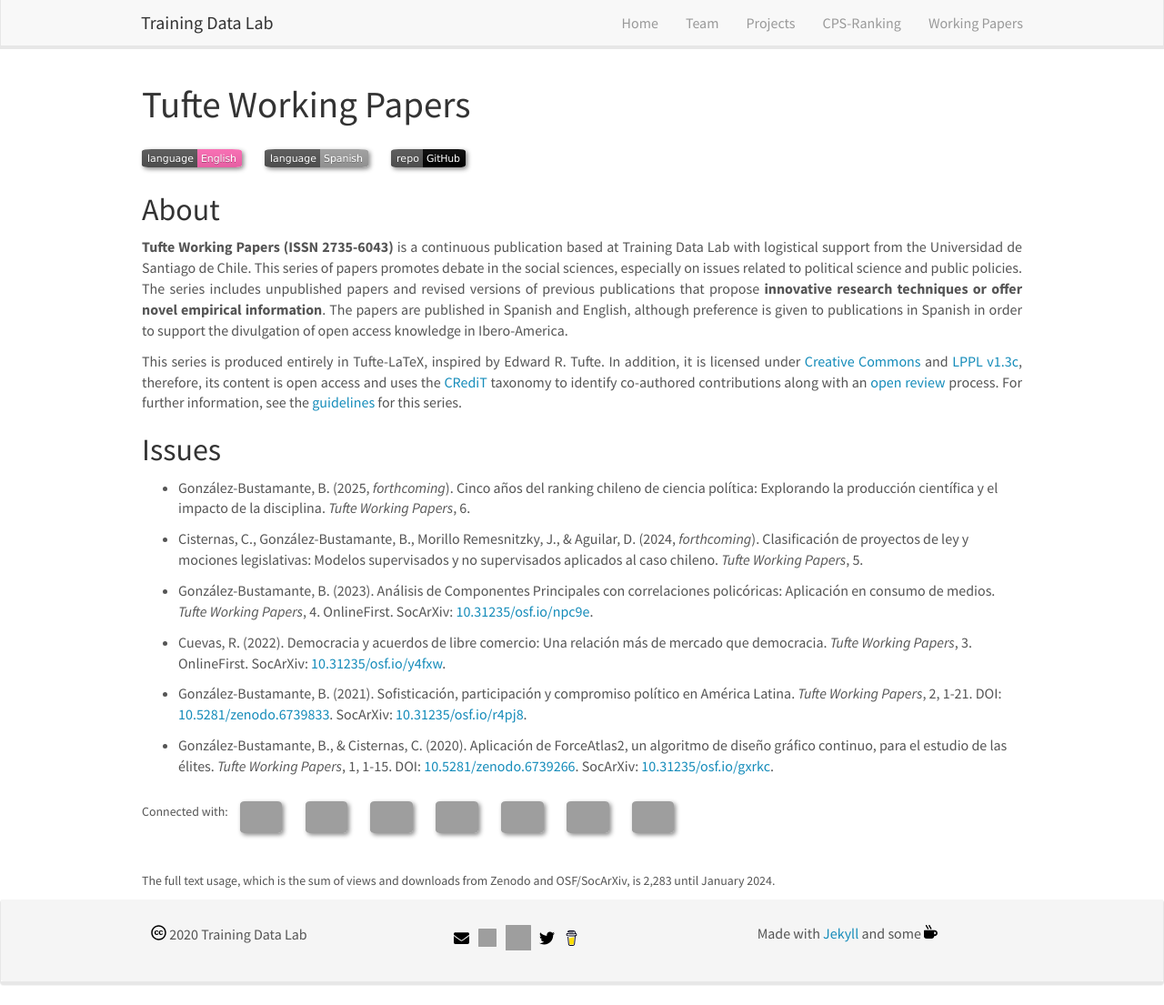
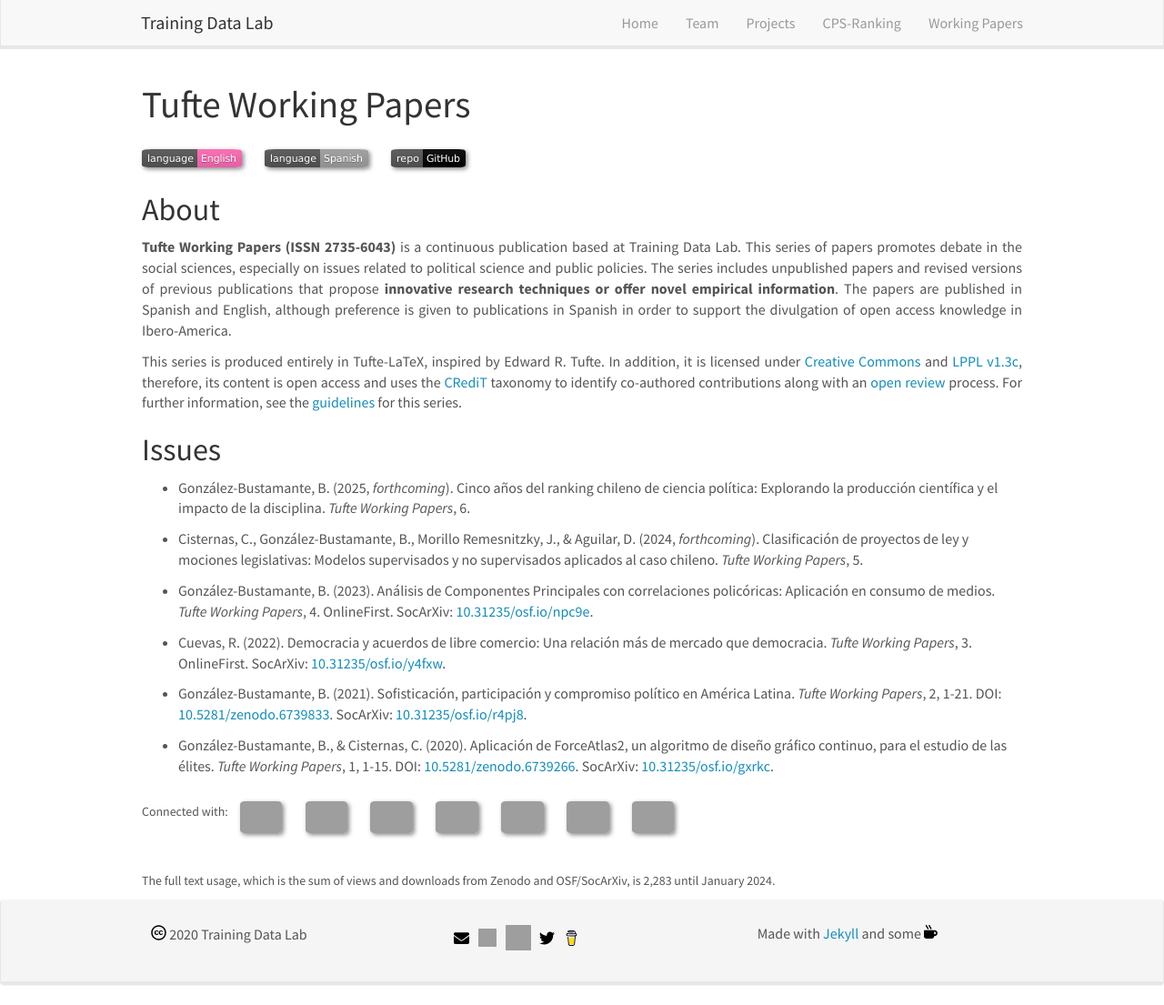
Before and after one commit to training-datalab/old-training-datalab.com, a Jekyll site: the page built from _pages/tufte-working-papers.md, in a window 1280 px wide and 1105 px high. Shown: the whole window at 91% size. Built offline with Jekyll 4.4.1, drawn with Linux system fonts in a browser that asks for light colours; nearby versions of some CDN libraries.

Commit message:
Update tufte-working-papers.md
Co-Authored-By: jaquelin Morillo <91754541+JaquelinMorillo@users.noreply.github.com>
Co-Authored-By: Antonia Rebolledo <139165914+AntoRebolledo@users.noreply.github.com>

```diff
--- a/_pages/tufte-working-papers.md
+++ b/_pages/tufte-working-papers.md
@@ -12,7 +12,7 @@
 
 ## About
 
-<p align=" justify"><b>Tufte Working Papers (ISSN 2735-6043)</b> is a continuous publication based at Training Data Lab with logistical support from the Universidad de Santiago de Chile. This series of papers promotes debate in the social sciences, especially on issues related to political science and public policies. The series includes unpublished papers and revised versions of previous publications that propose <strong>innovative research techniques or offer novel empirical information</strong>. The papers are published in Spanish and English, although preference is given to publications in Spanish in order to support the divulgation of open access knowledge in Ibero-America.</p>
+<p align=" justify"><b>Tufte Working Papers (ISSN 2735-6043)</b> is a continuous publication based at Training Data Lab. This series of papers promotes debate in the social sciences, especially on issues related to political science and public policies. The series includes unpublished papers and revised versions of previous publications that propose <strong>innovative research techniques or offer novel empirical information</strong>. The papers are published in Spanish and English, although preference is given to publications in Spanish in order to support the divulgation of open access knowledge in Ibero-America.</p>
 
 <p align=" justify">This series is produced entirely in Tufte-LaTeX, inspired by Edward R. Tufte. In addition, it is licensed under <a href="https://github.com/training-datalab/tufte-working-papers/blob/master/LICENSE-CC.md" target="_blank">Creative Commons</a> and <a href="https://github.com/training-datalab/tufte-working-papers/blob/master/LICENSE-LPPL.md" target="_blank">LPPL v1.3c</a>, therefore, its content is open access and uses the <a href="/credit/">CRediT</a> taxonomy to identify co-authored contributions along with an <a href="/tufte-working-papers/open-review/">open review</a> process. For further information, see the <a href="/tufte-working-papers/guidelines/">guidelines</a> for this series.</p>
 
```
